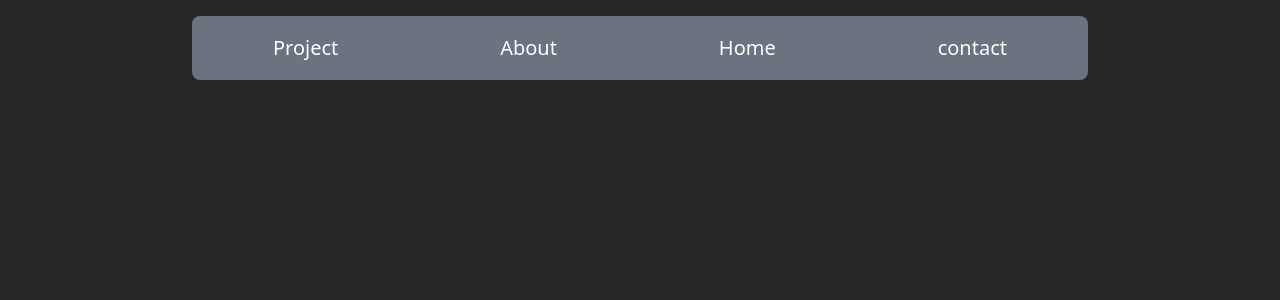
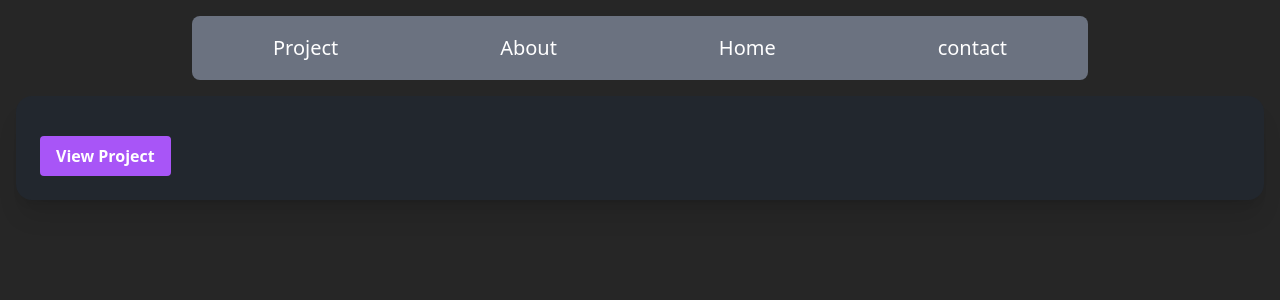
Before and after one commit to sumit851/Portfolio, a Next.js app: page /components/card in a window 1280 px wide. Shown: the top 300 px of the page. Built offline with nearby package versions, Linux system fonts and the light colour scheme.

Commit message:
card section improve in project card

```diff
--- a/src/app/components/card/page.tsx
+++ b/src/app/components/card/page.tsx
@@ -1,8 +1,15 @@
 import React from "react";
-import "./card.module.css";
 
-const ProjectCard = () => {
-  return <></>;
+const ProjectCard = ({ title, description }) => {
+  return (
+    <div className="bg-gray-800/50 rounded-2xl shadow-xl p-6 m-4 hover:bg-gray-700/50 transition-colors">
+      <h3 className="text-xl font-bold text-white mb-2">{title}</h3>
+      <p className="text-gray-300 mb-4">{description}</p>
+      <button className="bg-purple-500 hover:bg-purple-600 text-white font-bold py-2 px-4 rounded">
+        View Project
+      </button>
+    </div>
+  );
 };
 
 export default ProjectCard;
```
